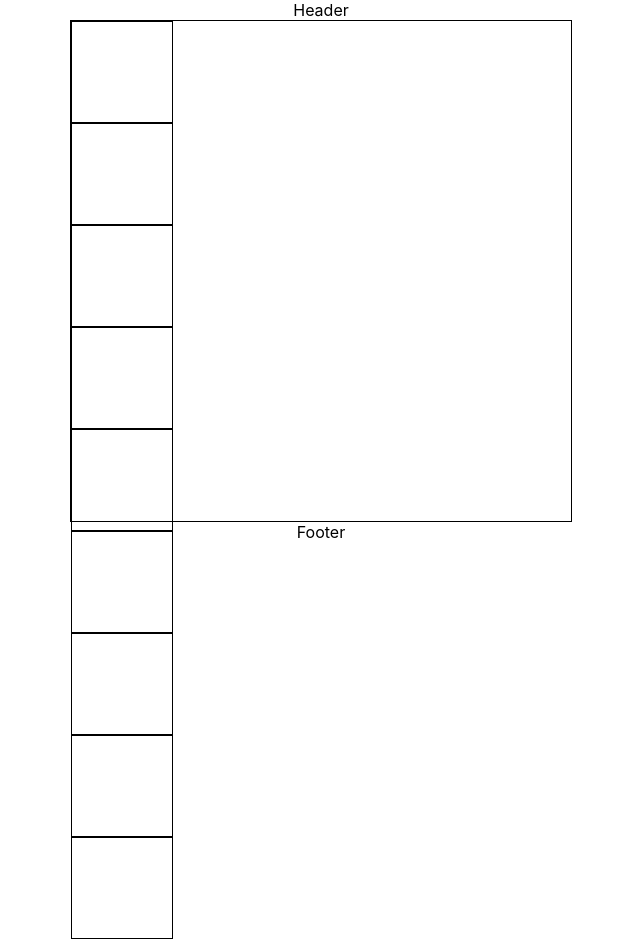
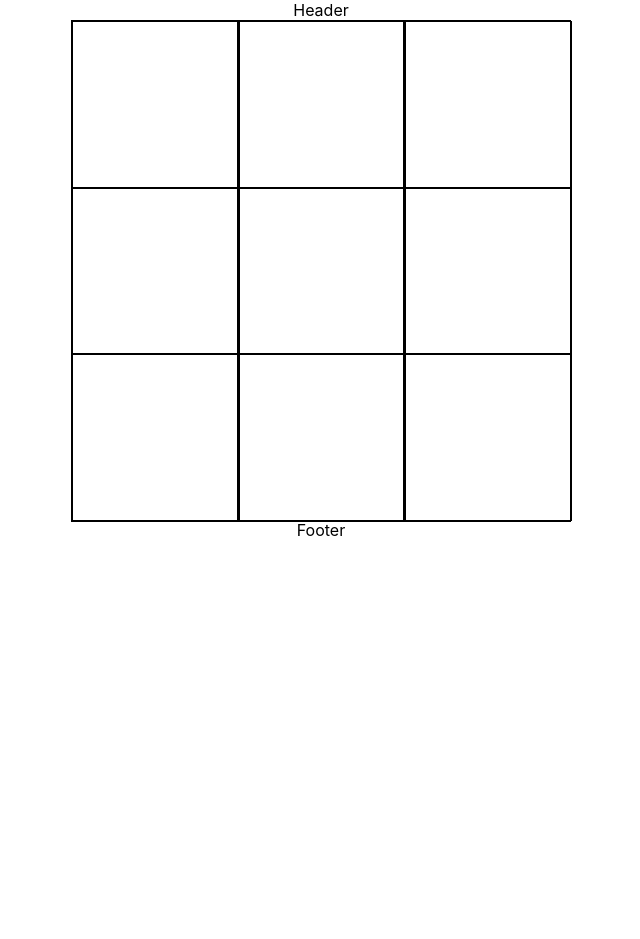
Before and after one commit to MarkSchemmer/porfolio-version-two, a React (Create React App) app: page /tic in a window 1280 px wide. Shown: the whole page, without its empty margins (319-959 px from the left). After the commit the page ends 800 px from the top, so only its background shows below. Built offline with nearby package versions, Linux system fonts and the light colour scheme.

Commit message:
Added tictactoe board and some click functionality

```diff
--- /dev/null
+++ b/src/GameApps/TicTacToe/entities/Square.tsx
@@ -0,0 +1,24 @@
+import react from 'react';
+import { useDispatch } from 'react-redux';
+import { HandleTicTacToeClick, TicTacToeEnum } from '../slices/TicTacToeSlice';
+import { e2 } from '../../../Utils/Util';
+
+
+
+
+export class Square {
+
+    // width and height
+    public Dimension = "100px";
+    public boderColor = "black";
+    public value: any;
+    public x: number;
+    public y: number;
+    public id:any = e2();
+
+    constructor(val:any, x:number, y:number) {
+        this.value = val;
+        this.x = x;
+        this.y = y;
+    }
+}
--- /dev/null
+++ b/src/GameApps/TicTacToe/entities/SquareComponent.tsx
@@ -0,0 +1,21 @@
+import React from "react";
+import { useDispatch } from "react-redux";
+import { HandleTicTacToeClick, SwitchTurn, TicTacToeEnum } from "../slices/TicTacToeSlice";
+import { Square } from "./Square";
+
+export const SquareComponent = (props: {square: Square}) => {
+    const dispatch = useDispatch();
+    return (
+        <div className="square" onClick={() => {
+            if (props.square.value === null)
+            {
+                dispatch(HandleTicTacToeClick({sqaure: props.square}));
+                dispatch(SwitchTurn(null));
+            }
+        }}>
+            <span className="sq-txt">
+                {props.square.value != null ? props.square.value : ""}
+            </span>
+        </div>
+    )
+}
--- a/src/GameApps/TicTacToe/entities/TicTacToe.tsx
+++ b/src/GameApps/TicTacToe/entities/TicTacToe.tsx
@@ -1,5 +1,8 @@
 import React from "react";
 import "../styles/main.css";
+import { useSelector } from "react-redux";
+import { sliceBoard } from "../slices/TicTacToeSlice";
+import { SquareComponent } from "./SquareComponent";
 
 /*
     null -> empty square
@@ -7,49 +10,18 @@ import "../styles/main.css";
     1 -> O
 */
 
-class Square {
-
-    // width and height
-    public Dimension = "100px";
-    public boderColor = "black";
-    public value: any;
-
-    constructor(val:any) {
-        this.value = val;
-    }
-
-    render() {
-        return (
-            <div className="square"></div>
-        )
-    }
-}
-
-enum TicTacToeEnum {
-    X = "X",
-    O = "O"
-};
-
-const board = [
-    [null, null, null],
-    [null, null, null],
-    [null, null, null]
-];
-
-let genBoard = () => board.map(row => {
-    return row.map(columnItem => new Square(columnItem))
-});
-
 export const TicTacToe = () => {
 
-    let b = genBoard();
+
+
+    let b = useSelector(sliceBoard)
 
     return (
         <div className="tic-container">
             {
-            b.map(row =>
+            b.map((row, idx) =>
                 {
-                    return (<div className="row">{row.map(r => r.render())}</div>)
+                    return (<div className="row" key={idx}>{row.map(r => <SquareComponent key={r.id} square={r} />)}</div>)
                 })
             }
         </div>
--- /dev/null
+++ b/src/GameApps/TicTacToe/slices/TicTacToeSlice.ts
@@ -0,0 +1,56 @@
+import { createSlice } from "@reduxjs/toolkit";
+import { Square } from "../entities/Square";
+import { type } from "os";
+
+export enum TicTacToeEnum {
+    X = "X",
+    O = "O"
+};
+const board = [
+    [null, null, null],
+    [null, null, null],
+    [null, null, null]
+];
+
+let genBoard = () => board.map((row, rowIdx) => {
+    return row.map((columnItem, columnIdx) => new Square(columnItem, rowIdx, columnIdx))
+});
+
+let generatedBoard: Square[][] = genBoard();
+
+let whosTurn: TicTacToeEnum = TicTacToeEnum.X;
+
+type State = {
+    board: Square[][];
+    turn: TicTacToeEnum;
+}
+
+const initialState: State = {
+    board: generatedBoard,
+    turn: whosTurn
+};
+
+export const TicTacToeSlice = createSlice({
+    name: "TicTacToeState",
+    initialState: initialState,
+    reducers: {
+        HandleTicTacToeClick: (state, action: {type: string, payload: {sqaure: Square}}) => {
+            console.log(action.payload.sqaure);
+            let x = action.payload.sqaure.x;
+            let y = action.payload.sqaure.y;
+            state.board = JSON.parse(JSON.stringify(state.board));
+            state.board[x][y].value = state.turn;
+        },
+        SwitchTurn:  (state, action: {type: string, payload: null}) => {
+            let nextTurn: TicTacToeEnum = state.turn === TicTacToeEnum.X ? TicTacToeEnum.O : TicTacToeEnum.X;
+            state.turn = nextTurn;
+        }
+    }
+});
+
+export const { HandleTicTacToeClick, SwitchTurn } = TicTacToeSlice.actions;
+
+export const sliceBoard = (state: {TicTacToeState: {board: Square[][], turn: TicTacToeEnum}}) => state.TicTacToeState.board;
+export const sliceTurn = (state: {board: Square[][], turn: TicTacToeEnum}) => state.turn;
+
+export default TicTacToeSlice.reducer;
--- a/src/GameApps/TicTacToe/styles/main.css
+++ b/src/GameApps/TicTacToe/styles/main.css
@@ -1,16 +1,32 @@
 .tic-container {
     width: 500px;
     height: 500px;
-    border: 1px solid black;
+    margin: 0;
+    margin-bottom: 0px;
     margin:auto;
+    display: flex;
 }
 
 .row {
-    display: block;
+    display: inline-block;
+    border: 1px solid black;
+    margin: 0;
+    height: 500px;
+    width: calc(((500px) / 3) - 2px);
+    height: 500px;
 }
 
 .square {
-    width: 100px;
-    height: 100px;
+    width: calc(((500px) / 3) - 2px);
+    height: calc(((500px) / 3) - 2px);
     border: 1px solid black;
+    z-index: 1;
 }
+
+.sq-txt {
+    display: block;
+    width: 100%;
+    font-size: 150px;
+    margin-top: -20%;
+    height: 100%;
+}
--- a/src/store/store.ts
+++ b/src/store/store.ts
@@ -1,6 +1,7 @@
 import { configureStore, } from '@reduxjs/toolkit'
 import todoListReducer from '../store/slices/tododListSlice';
 import todoFilterReducer from '../store/slices/todoFilterSlice';
+import ticTacToeReducer from '../../src/GameApps/TicTacToe/slices/TicTacToeSlice';
 
 
 // import {
@@ -43,7 +44,8 @@ export function isPlain(val: any) {
 export default configureStore({
   reducer: {
     todoList: todoListReducer,
-    todoFilter: todoFilterReducer
+    todoFilter: todoFilterReducer,
+    TicTacToeState: ticTacToeReducer
   },
   middleware: (getDefaultMiddleware) =>
   getDefaultMiddleware({
```
